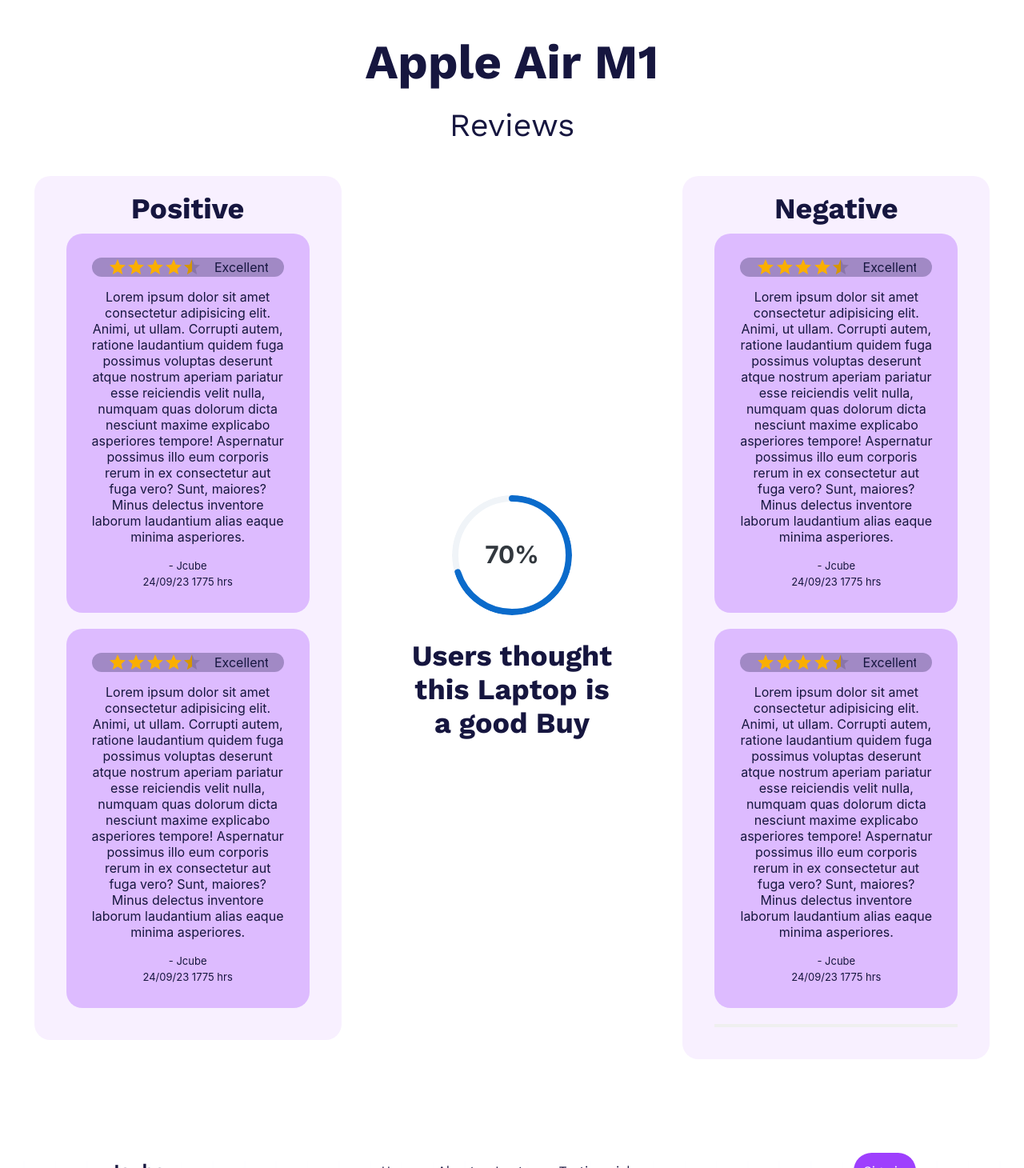
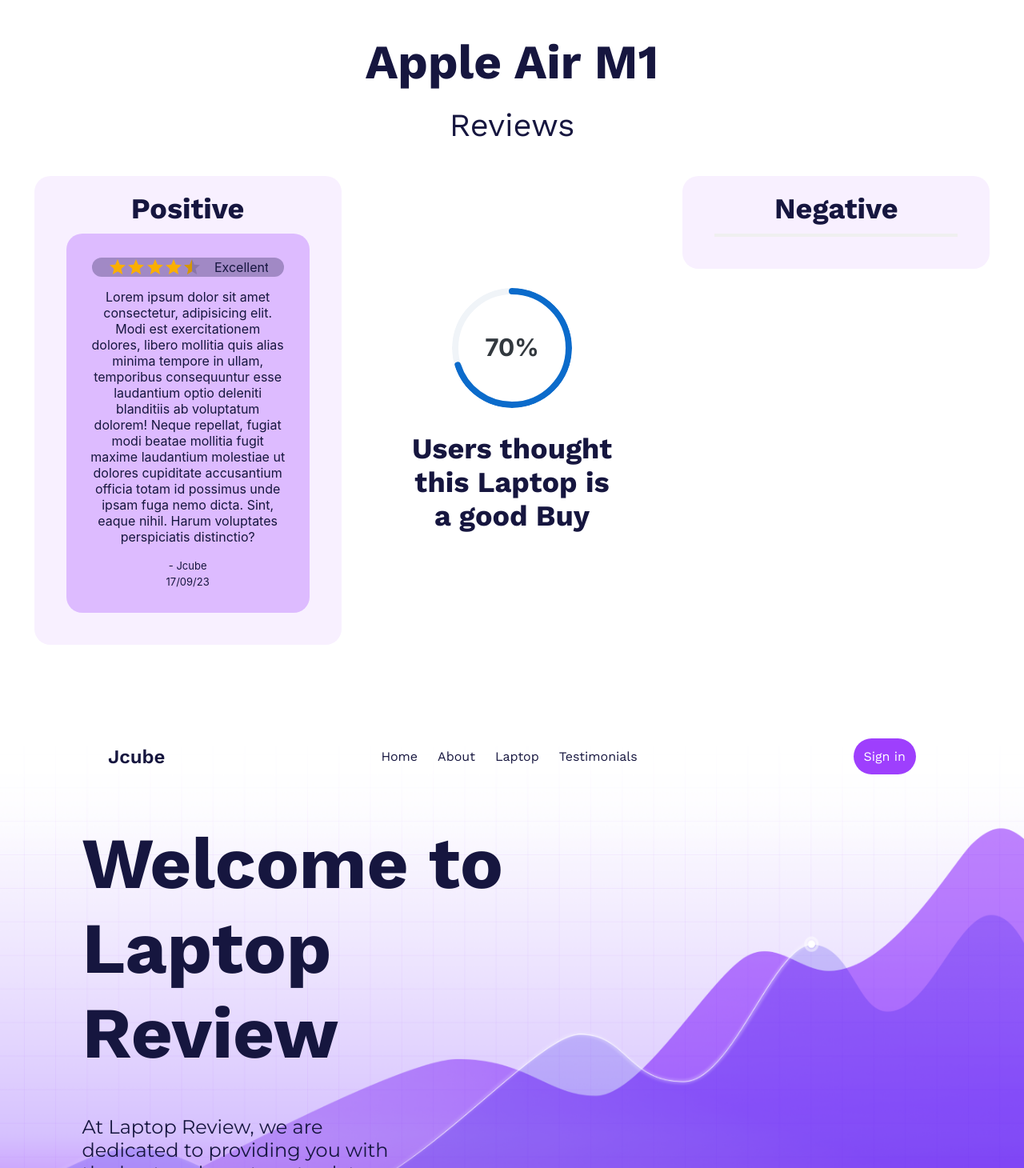
Before and after one commit to DikshantK2004/Milan-Project, a React (Create React App) app in the folder laptop-reviews/: page / in a window 1280 px wide. Shown: the part 448-1908 px from the top of the page at 80% size. Built offline with nearby package versions, Linux system fonts and the light colour scheme; the HTML template or start-up script is replaced by a standard one; a web font is replaced by a local one.

Commit message:
Made a component of review

```diff
--- a/laptop-reviews/src/Product.jsx
+++ b/laptop-reviews/src/Product.jsx
@@ -1,26 +1,9 @@
 import React from "react";
 import "./Product.css";
-import Box from "@mui/material/Box";
-import Rating from "@mui/material/Rating";
-import StarIcon from "@mui/icons-material/Star";
 import Stack from "@mui/joy/Stack";
 import Typography from "@mui/joy/Typography";
 import CircularProgress from "@mui/joy/CircularProgress";
-
-const labels = {
-  0.5: "Useless",
-  1: "Useless+",
-  1.5: "Poor",
-  2: "Poor+",
-  2.5: "Ok",
-  3: "Ok+",
-  3.5: "Good",
-  4: "Good+",
-  4.5: "Excellent",
-  5: "Excellent+",
-};
-
-const value = 4.5;
+import ReviewComponent from "./ReviewComponent";
 
 function Product() {
   return (
@@ -36,84 +19,13 @@
         <div className="pro-div">
           <h4>Positive</h4>
           <div className="prod-rev">
-            <div className="item3">
-              <div className="boxdiv">
-                <Box
-                  sx={{
-                    width: 200,
-                    display: "flex",
-                    alignItems: "center",
-                  }}
-                >
-                  <Rating
-                    name="text-feedback"
-                    value={value}
-                    readOnly
-                    precision={0.5}
-                    emptyIcon={
-                      <StarIcon style={{ opacity: 0.55 }} fontSize="inherit" />
-                    }
-                  />
-                  <Box sx={{ ml: 2 }}>{labels[value]}</Box>
-                </Box>
-              </div>
-              Lorem ipsum dolor sit amet consectetur adipisicing elit. Animi, ut
-              ullam. Corrupti autem, ratione laudantium quidem fuga possimus
-              voluptas deserunt atque nostrum aperiam pariatur esse reiciendis
-              velit nulla, numquam quas dolorum dicta nesciunt maxime explicabo
-              asperiores tempore! Aspernatur possimus illo eum corporis rerum in
-              ex consectetur aut fuga vero? Sunt, maiores? Minus delectus
-              inventore laborum laudantium alias eaque minima asperiores.
-              <br />
-              <span>
-                <span style={{ textAlign: "center", fontSize: "13px" }}>
-                  - Jcube
-                </span>
-                <br />
-                <span style={{ textAlign: "center", fontSize: "13px" }}>
-                  24/09/23 1775 hrs
-                </span>
-              </span>
-            </div>
-            <div className="item3">
-              <div className="boxdiv">
-                <Box
-                  sx={{
-                    width: 200,
-                    display: "flex",
-                    alignItems: "center",
-                  }}
-                >
-                  <Rating
-                    name="text-feedback"
-                    value={value}
-                    readOnly
-                    precision={0.5}
-                    emptyIcon={
-                      <StarIcon style={{ opacity: 0.55 }} fontSize="inherit" />
-                    }
-                  />
-                  <Box sx={{ ml: 2 }}>{labels[value]}</Box>
-                </Box>
-              </div>
-              Lorem ipsum dolor sit amet consectetur adipisicing elit. Animi, ut
-              ullam. Corrupti autem, ratione laudantium quidem fuga possimus
-              voluptas deserunt atque nostrum aperiam pariatur esse reiciendis
-              velit nulla, numquam quas dolorum dicta nesciunt maxime explicabo
-              asperiores tempore! Aspernatur possimus illo eum corporis rerum in
-              ex consectetur aut fuga vero? Sunt, maiores? Minus delectus
-              inventore laborum laudantium alias eaque minima asperiores.
-              <br />
-              <span>
-                <span style={{ textAlign: "center", fontSize: "13px" }}>
-                  - Jcube
-                </span>
-                <br />
-                <span style={{ textAlign: "center", fontSize: "13px" }}>
-                  24/09/23 1775 hrs
-                </span>
-              </span>
-            </div>
+            <ReviewComponent
+              review="Lorem ipsum dolor sit amet consectetur, adipisicing elit. Modi est exercitationem dolores, libero mollitia quis alias minima tempore in ullam, temporibus consequuntur esse laudantium optio deleniti blanditiis ab voluptatum dolorem! Neque repellat, fugiat modi beatae mollitia fugit maxime laudantium molestiae ut dolores cupiditate accusantium officia totam id possimus unde ipsam fuga nemo dicta. Sint, eaque nihil. Harum voluptates perspiciatis distinctio?
+            "
+              score="4.5"
+              username="Jcube"
+              date="17/09/23"
+            />
           </div>
         </div>
         <div className="prodprog">
@@ -134,84 +46,6 @@
         <div className="pro-div">
           <h4>Negative</h4>
           <div className="prod-rev">
-            <div className="item3">
-              <div className="boxdiv">
-                <Box
-                  sx={{
-                    width: 200,
-                    display: "flex",
-                    alignItems: "center",
-                  }}
-                >
-                  <Rating
-                    name="text-feedback"
-                    value={value}
-                    readOnly
-                    precision={0.5}
-                    emptyIcon={
-                      <StarIcon style={{ opacity: 0.55 }} fontSize="inherit" />
-                    }
-                  />
-                  <Box sx={{ ml: 2 }}>{labels[value]}</Box>
-                </Box>
-              </div>
-              Lorem ipsum dolor sit amet consectetur adipisicing elit. Animi, ut
-              ullam. Corrupti autem, ratione laudantium quidem fuga possimus
-              voluptas deserunt atque nostrum aperiam pariatur esse reiciendis
-              velit nulla, numquam quas dolorum dicta nesciunt maxime explicabo
-              asperiores tempore! Aspernatur possimus illo eum corporis rerum in
-              ex consectetur aut fuga vero? Sunt, maiores? Minus delectus
-              inventore laborum laudantium alias eaque minima asperiores.
-              <br />
-              <span>
-                <span style={{ textAlign: "center", fontSize: "13px" }}>
-                  - Jcube
-                </span>
-                <br />
-                <span style={{ textAlign: "center", fontSize: "13px" }}>
-                  24/09/23 1775 hrs
-                </span>
-              </span>
-            </div>
-            <div className="item3">
-              <div className="boxdiv">
-                <Box
-                  sx={{
-                    width: 200,
-                    display: "flex",
-                    alignItems: "center",
-                  }}
-                >
-                  <Rating
-                    name="text-feedback"
-                    value={value}
-                    readOnly
-                    precision={0.5}
-                    emptyIcon={
-                      <StarIcon style={{ opacity: 0.55 }} fontSize="inherit" />
-                    }
-                  />
-                  <Box sx={{ ml: 2 }}>{labels[value]}</Box>
-                </Box>
-              </div>
-              Lorem ipsum dolor sit amet consectetur adipisicing elit. Animi, ut
-              ullam. Corrupti autem, ratione laudantium quidem fuga possimus
-              voluptas deserunt atque nostrum aperiam pariatur esse reiciendis
-              velit nulla, numquam quas dolorum dicta nesciunt maxime explicabo
-              asperiores tempore! Aspernatur possimus illo eum corporis rerum in
-              ex consectetur aut fuga vero? Sunt, maiores? Minus delectus
-              inventore laborum laudantium alias eaque minima asperiores.
-              <br />
-              <span>
-                <span style={{ textAlign: "center", fontSize: "13px" }}>
-                  - Jcube
-                </span>
-                <br />
-                <span style={{ textAlign: "center", fontSize: "13px" }}>
-                  24/09/23 1775 hrs
-                </span>
-              </span>
-            </div>
             <button></button>
           </div>
         </div>
--- /dev/null
+++ b/laptop-reviews/src/ReviewComponent.jsx
@@ -0,0 +1,59 @@
+import React from "react";
+import Box from "@mui/material/Box";
+import Rating from "@mui/material/Rating";
+import StarIcon from "@mui/icons-material/Star";
+
+const labels = {
+    0.5: "Useless",
+    1: "Useless+",
+    1.5: "Poor",
+    2: "Poor+",
+    2.5: "Ok",
+    3: "Ok+",
+    3.5: "Good",
+    4: "Good+",
+    4.5: "Excellent",
+    5: "Excellent+",
+  };
+
+  const value = 4.5;
+
+function ReviewComponent(props) {
+  return (
+    <div>
+      <div className="item3">
+        <div className="boxdiv">
+          <Box
+            sx={{
+              width: 200,
+              display: "flex",
+              alignItems: "center",
+            }}
+          >
+            <Rating
+              name="text-feedback"
+              value={props.score}
+              readOnly
+              precision={0.5}
+              emptyIcon={
+                <StarIcon style={{ opacity: 0.55 }} fontSize="inherit" />
+              }
+            />
+            <Box sx={{ ml: 2 }}>{labels[value]}</Box>
+          </Box>
+        </div>
+        {props.review}
+        <br />
+        <span>
+          <span style={{ textAlign: "center", fontSize: "13px" }}>- {props.username}</span>
+          <br />
+          <span style={{ textAlign: "center", fontSize: "13px" }}>
+            {props.date}
+          </span>
+        </span>
+      </div>
+    </div>
+  );
+}
+
+export default ReviewComponent;
```
